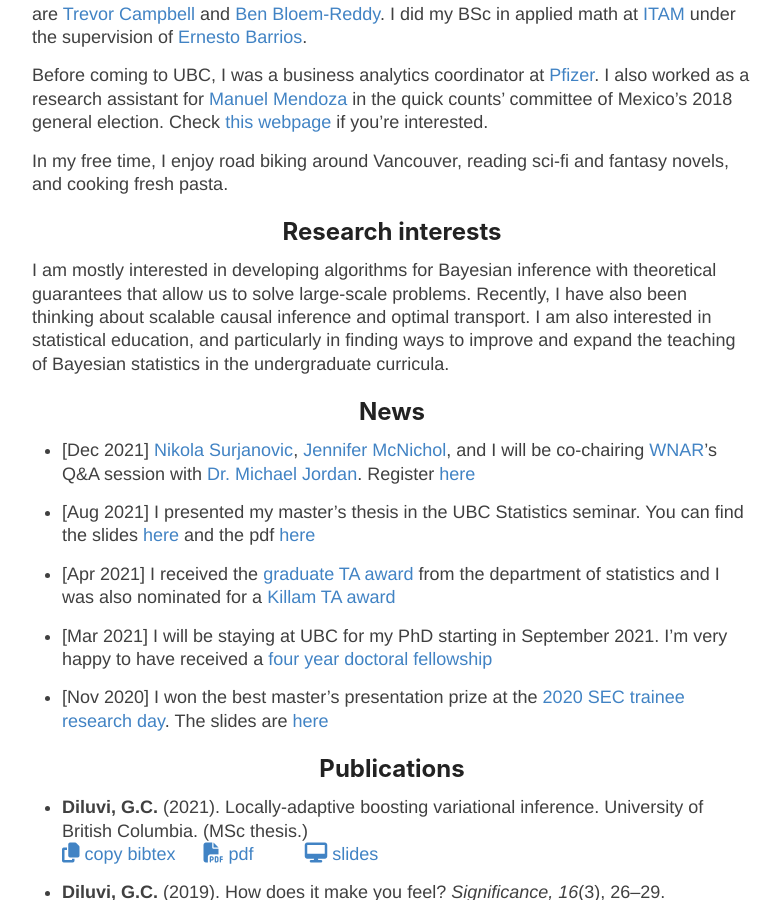
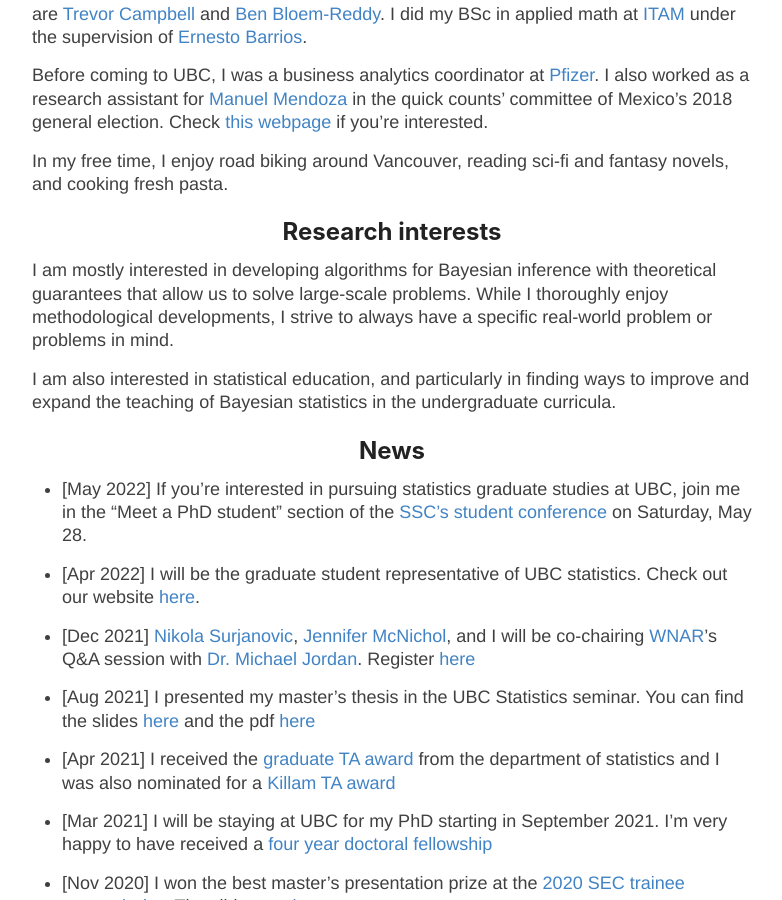
Before and after one commit to giankdiluvi/giankdiluvi.github.io, a Jekyll site: the page built from index.md, in a window 1280 px wide and 900 px high, scrolled down 571 px. Shown: the whole window, without its empty margins (248-1030 px from the left). Built offline with Jekyll 4.4.1, drawn with Linux system fonts in a browser that asks for light colours; nearby versions of some CDN libraries; our own code applies the rules of GitHub Pages for plain Markdown files.

Commit message:
update news

```diff
--- a/index.md
+++ b/index.md
@@ -29,14 +29,22 @@ and cooking fresh pasta.
 
 I am mostly interested in developing algorithms for Bayesian inference
 with theoretical guarantees that allow us to solve large-scale problems.
-Recently, I have also been thinking about scalable causal inference
-and optimal transport.
+While I thoroughly enjoy methodological developments,
+I strive to always have a specific real-world problem or problems in mind.
+
 I am also interested in statistical education,
 and particularly in finding ways to improve and expand
 the teaching of Bayesian statistics in the undergraduate curricula.
 
 ## News
 
+- [May 2022] If you're interested in pursuing statistics graduate studies at UBC,
+  join me in the "Meet a PhD student" section of the
+  [SSC's student conference](https://ssc.ca/en/meetings/annual/2022-annual-meeting/student-conference)
+  on Saturday, May 28.
+
+- [Apr 2022] I will be the graduate student representative of UBC statistics.
+  Check out our website [here](https://www.stat.ubc.ca/sgsa).
 - [Dec 2021] [Nikola Surjanovic](https://nikola-sur.netlify.app/),
   [Jennifer McNichol](https://jmcnichol.github.io/), and I
   will be co-chairing [WNAR](https://wnarofibs.wildapricot.org/)'s
```
Also changed, not shown: 4 other files.
